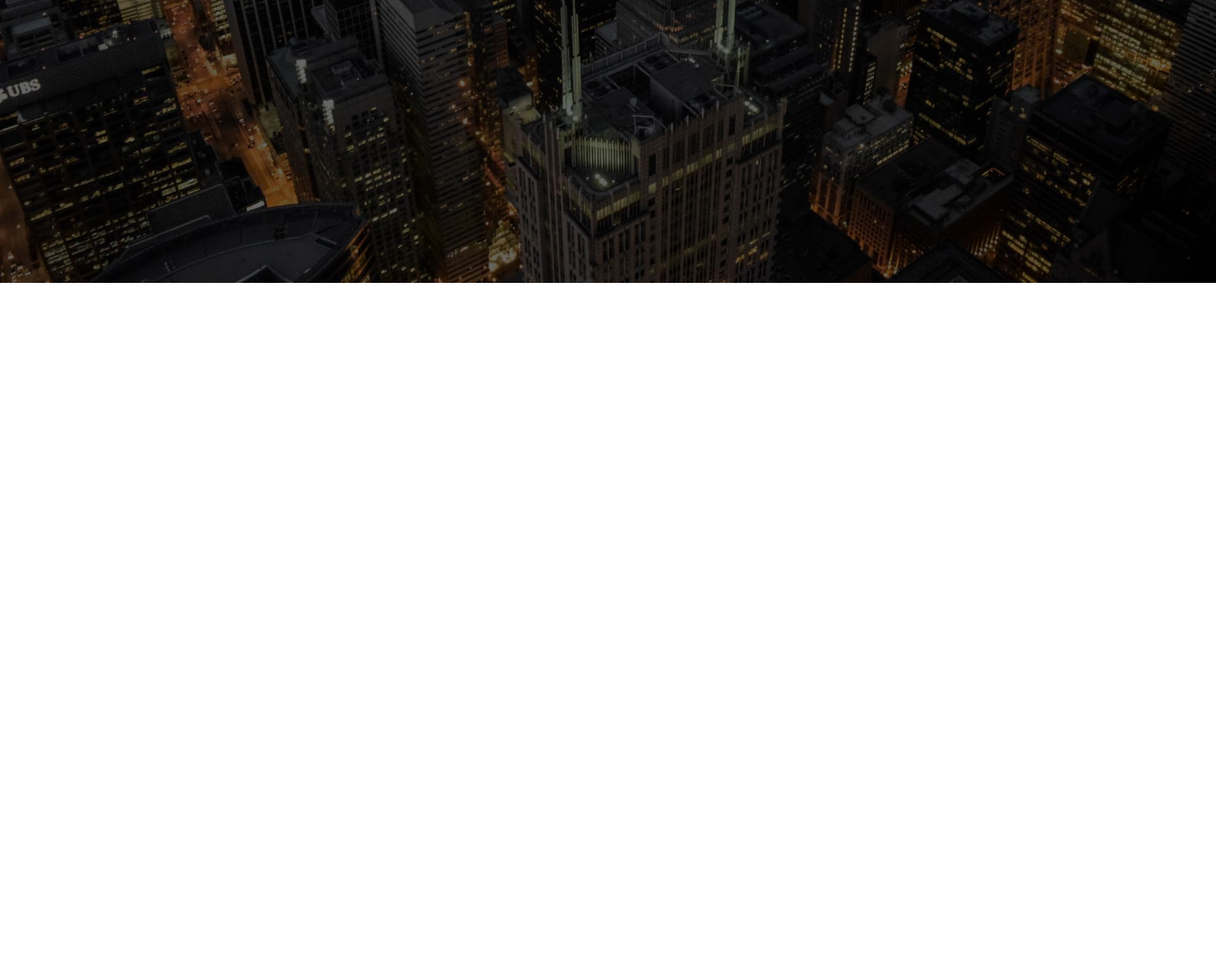
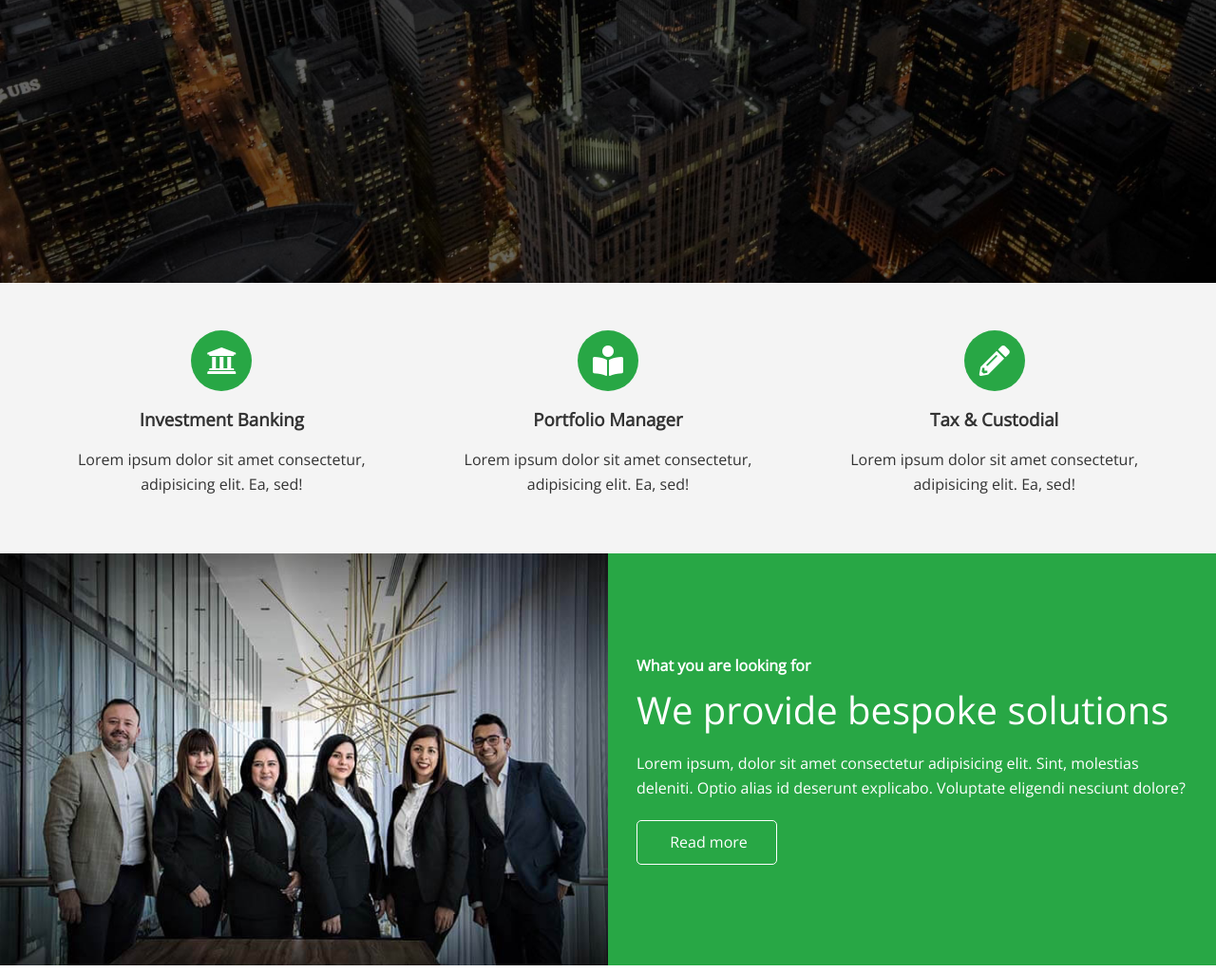
Before and after one commit to JaicB/csshtml-trav-proj, a plain HTML site: page Edge-Ledger/edgeledger_website/index.html in a window 1280 px wide. Shown: the part 502-1526 px from the top of the page at 95% size. Before the commit the page ends 800 px from the top, so only its background shows below. Drawn offline with nearby package versions, Linux system fonts and the light colour scheme.

Commit message:
0615 edge 3

```diff
--- a/Edge-Ledger/edgeledger_website/css/style.css
+++ b/Edge-Ledger/edgeledger_website/css/style.css
@@ -109,3 +109,21 @@
 .hero * {
     z-index: 10;
 }
+
+/* Icons */
+.icons {
+    padding: 30px;
+}
+
+.icons h3 {
+    font-weight: bold;
+    margin-bottom: 15px;
+}
+
+.icons i {
+    background-color: #28a745;
+    color: #fff;
+    padding: 1rem;
+    border-radius: 50%;
+    margin-bottom: 15px;
+}
--- a/Edge-Ledger/edgeledger_website/css/utilities.css
+++ b/Edge-Ledger/edgeledger_website/css/utilities.css
@@ -22,22 +22,87 @@
     opacity: 0.9;
 }
 
-.btn-primary {
+.btn-primary, .bg-primary {
     background-color: #28a745;
     color: #fff;
 }
 
-.btn-secondary {
+.btn-secondary, .bg-secondary {
     background-color: #0284d0;
     color: #fff;
 }
 
-.btn-dark {
+.btn-dark, .bg-dark {
     background-color: #333;
     color: #fff;
 }
 
-.btn-light {
+.btn-light, .bg-light {
     background-color: #f4f4f4;
     color: #333;
 }
+
+.btn-outline {
+    background: transparent;
+    border: 1px solid #fff;
+}
+
+/* Flex Items */
+.flex-items {
+    display: flex;
+    text-align: center;
+    justify-content: center;
+    text-align: center;
+    height: 100%;
+}
+
+.flex-items > div {
+    padding: 20px;
+}
+
+/* Flex Columns */
+.flex-columns .row {
+    display: flex;
+    flex-direction: row;
+    flex-wrap: wrap;
+    width: 100%;
+}
+
+.flex-columns .column {
+    display: flex;
+    flex-direction: column;
+    flex-basis: 100%;
+    flex: 1;
+}
+
+.flex-columns .column .column-1,
+.flex-columns .column .column-2 {
+    height: 100%;
+}
+
+.flex-columns img {
+    width: 100%;
+    height: 100%;
+    object-fit: cover;
+}
+
+.flex-columns .column-2 {
+    display: flex;
+    flex-direction: column;
+    align-items: flex-start;
+    justify-content: center;
+    padding: 30px;
+}
+
+.flex-columns h2 {
+    font-size: 40px;
+    font-weight: 100;
+}
+
+.flex-columns h4 {
+    margin-bottom: 10px;
+}
+
+.flex-columns p {
+    margin: 20px 0;
+}
--- a/Edge-Ledger/edgeledger_website/index.html
+++ b/Edge-Ledger/edgeledger_website/index.html
@@ -37,6 +37,57 @@
     </div>
 
   </header>
+
+  <main>
+    <!-- About -->
+    <section id="about" class="icons bg-light">
+      <div class="flex-items">
+        <div>
+          <i class="fas fa-university fa-2x"></i>
+          <div>
+            <h3>Investment Banking</h3>
+            <p>Lorem ipsum dolor sit amet consectetur, adipisicing elit. Ea, sed!</p>
+          </div>
+        </div>
+        <div>
+          <i class="fas fa-book-reader fa-2x"></i>
+          <div>
+            <h3>Portfolio Manager</h3>
+            <p>Lorem ipsum dolor sit amet consectetur, adipisicing elit. Ea, sed!</p>
+          </div>
+        </div>
+        <div>
+          <i class="fas fa-pencil-alt fa-2x"></i>
+          <div>
+            <h3>Tax & Custodial</h3>
+            <p>Lorem ipsum dolor sit amet consectetur, adipisicing elit. Ea, sed!</p>
+          </div>
+        </div>
+      </div>
+    </section>
+
+    <!-- About:Solutions -->
+    <section class="solutions flex-columns">
+    <div class="row">
+      <div class="column">
+        <div class="column-1">
+          <img src="images/home/people.jpg" alt="">
+        </div>
+      </div>
+      <div class="column">
+        <div class="column-2 bg-primary">
+          <h4>What you are looking for</h4>
+          <h2>We provide bespoke solutions</h2>
+          <p>Lorem ipsum, dolor sit amet consectetur adipisicing elit. Sint, molestias deleniti. Optio alias id deserunt
+            explicabo. Voluptate eligendi nesciunt dolore?</p>
+          <a href="#" class="btn btn-outline">
+            <i class="fas fa-chevron"></i>
+            Read more</a>
+        </div>
+      </div>
+    </div>
+  </section>
+  </main>
 </body>
 
 </html>
```
